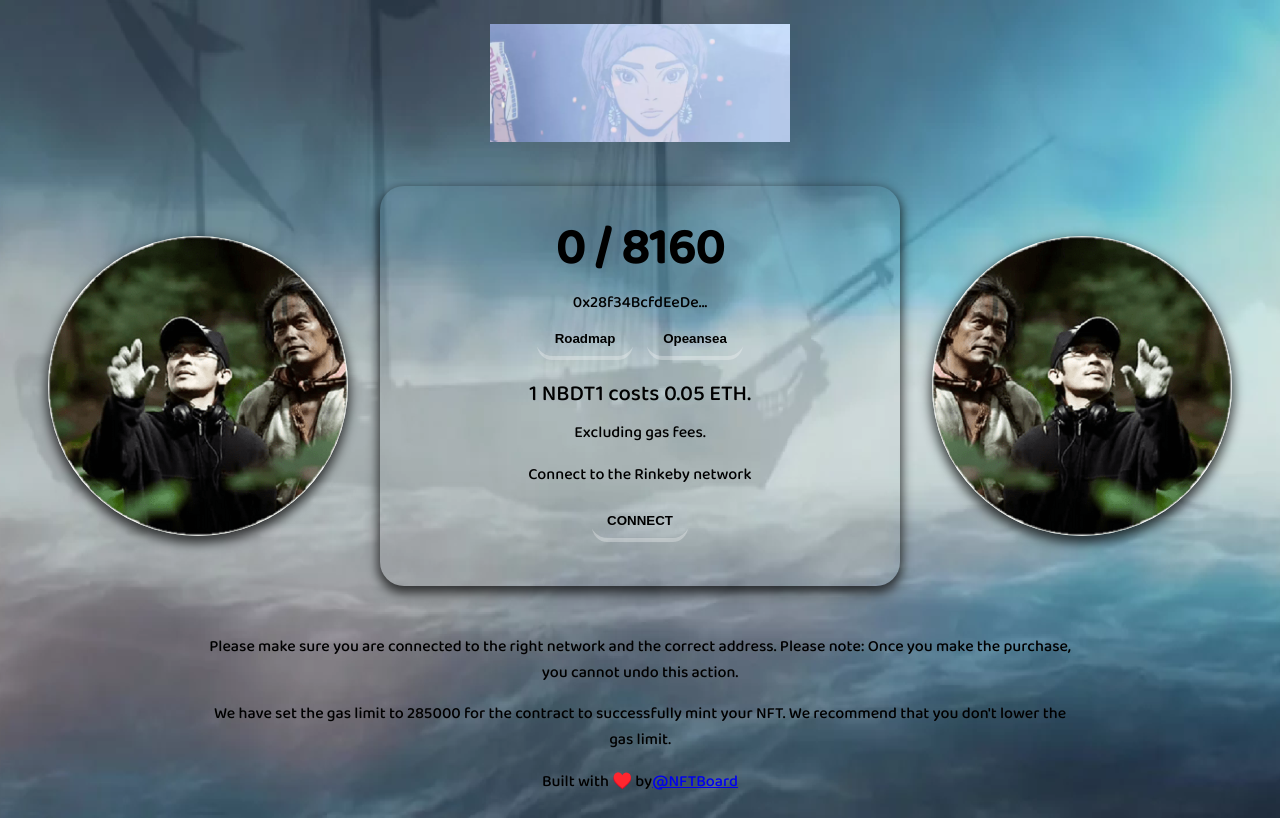
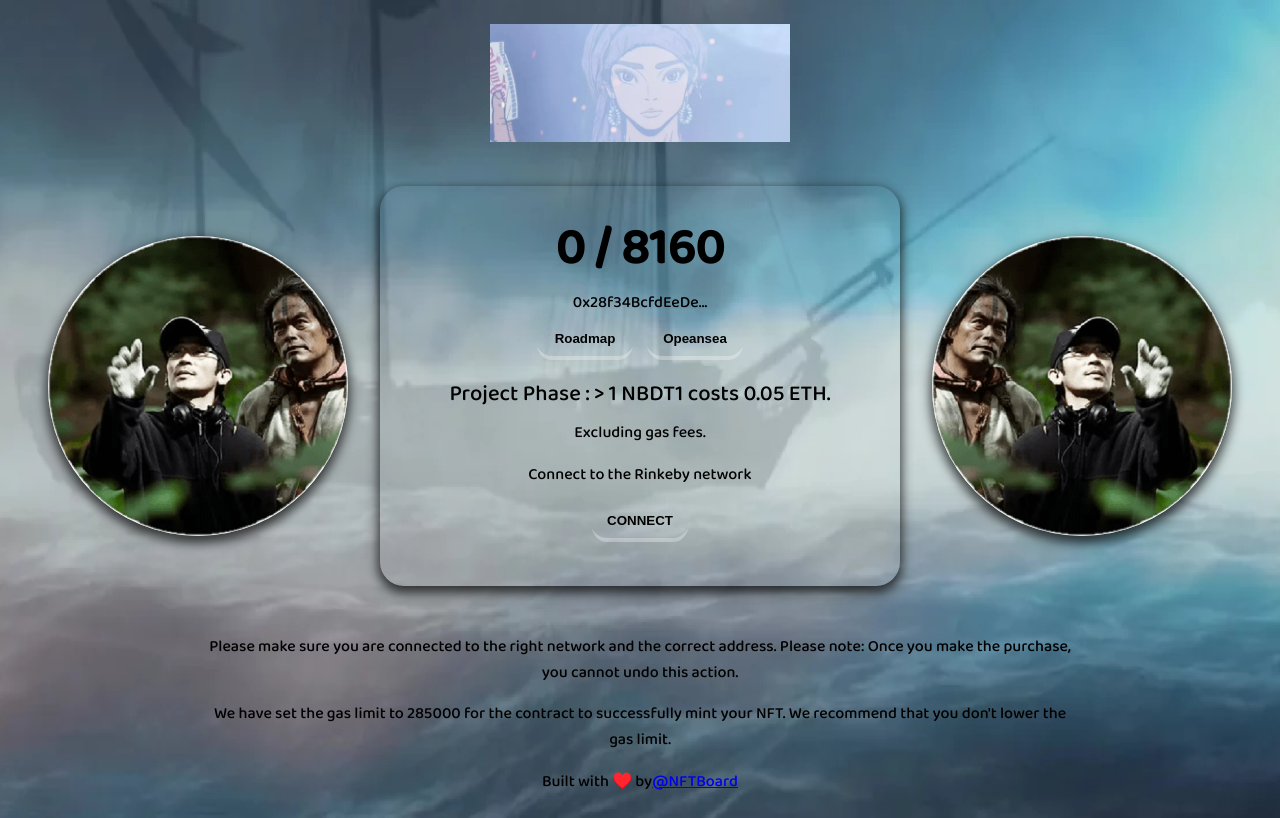
Before and after one commit to Walter73BC/NFTBorad, a React (Create React App) app in the folder project1/: page / in a window 1280 px wide. Built offline with nearby package versions, Linux system fonts and the light colour scheme; the HTML template or start-up script is replaced by a standard one.

Commit message:
Update App.js

```diff
--- a/project1/src/App.js
+++ b/project1/src/App.js
@@ -291,6 +291,8 @@ function App() {
                 <s.TextTitle
                   style={{ textAlign: "center", color: "var(--accent-text)" }}
                 >
+                  Project Phase : {data.projectStatus}{" "}
+                >
                   1 {CONFIG.SYMBOL} costs {CONFIG.DISPLAY_COST}{" "}
                   {CONFIG.NETWORK.SYMBOL}.
                 </s.TextTitle>
```
